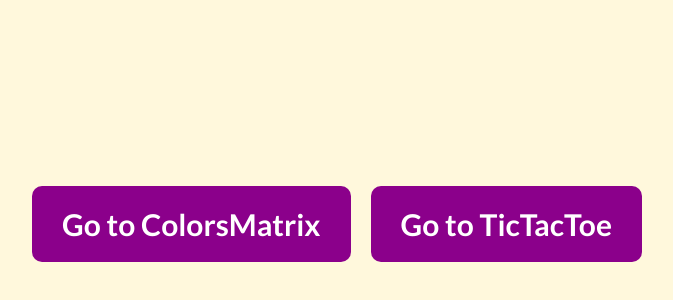
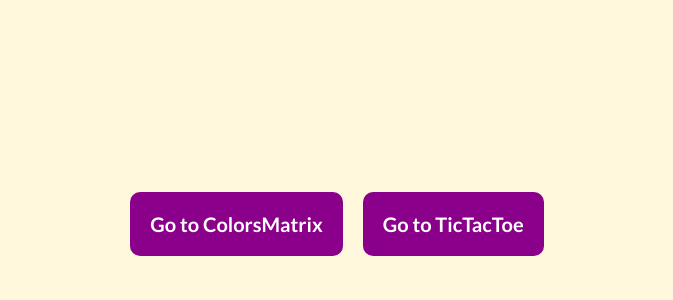
Before and after one commit to Marvin-Figueroa/tictactoe-colormatrix, a React (Create React App) app: page / in a window 1280 px wide. Shown: the part 176-476 px from the top of the page, without its empty margins (303-976 px from the left). Built offline with nearby package versions, Linux system fonts and the light colour scheme.

Commit message:
Modify global layout for index

```diff
--- a/src/index.scss
+++ b/src/index.scss
@@ -20,13 +20,14 @@ body {
 }
 
 a {
-  padding: 2rem 3rem;
+  padding: 2rem;
   text-decoration: none;
-  font-size: 3rem;
+  font-size: 2rem;
   font-weight: bold;
   background-color: darkmagenta;
   color: white;
   border-radius: 10px;
+  text-align: center;
 
   &:link,
   &:visited {
@@ -37,4 +38,8 @@ a {
   &:active {
     background-color: darkorchid;
   }
+
+  &:focus {
+    box-shadow: rgba(3, 102, 214, 0.3) 0px 0px 0px 3px;
+  }
 }
```
